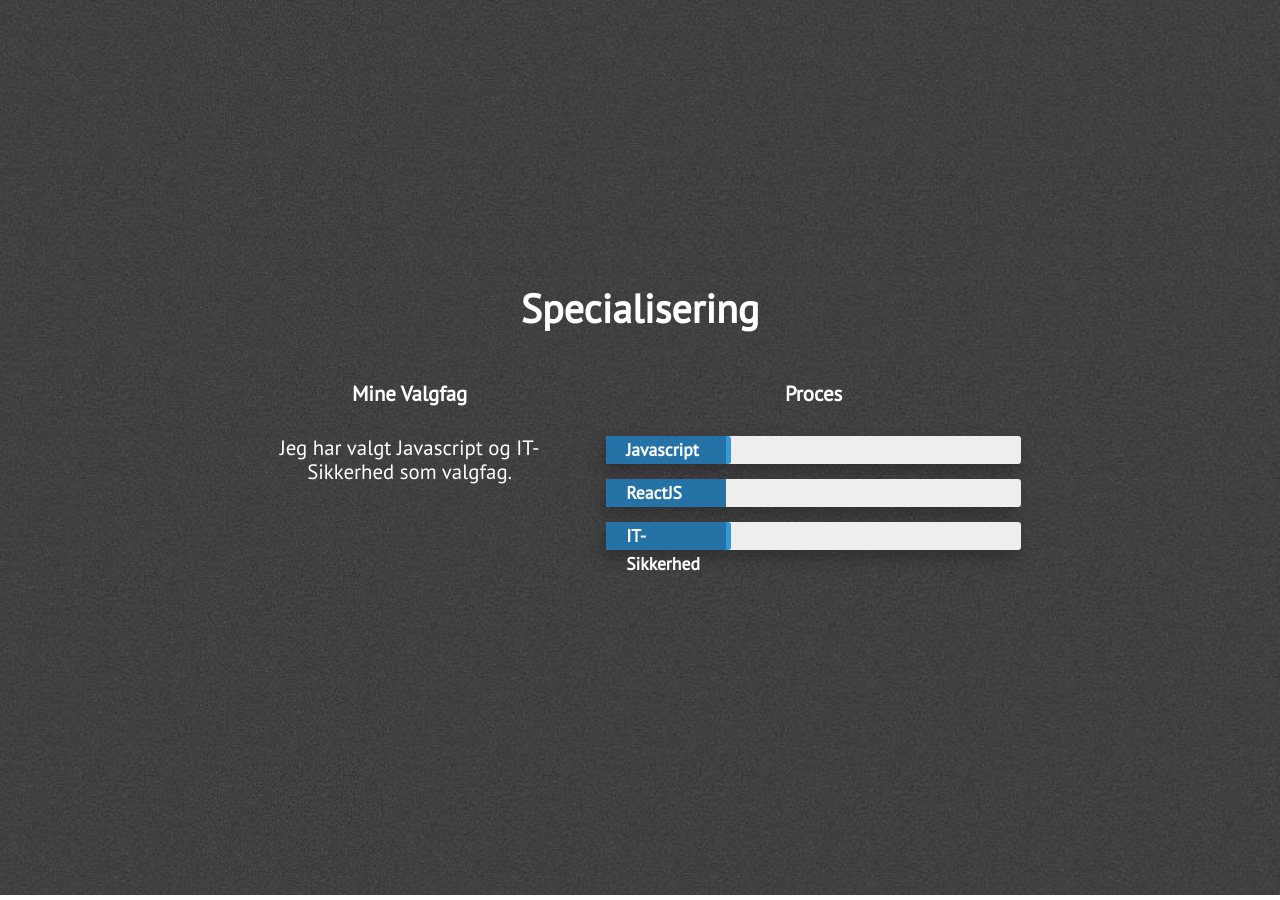
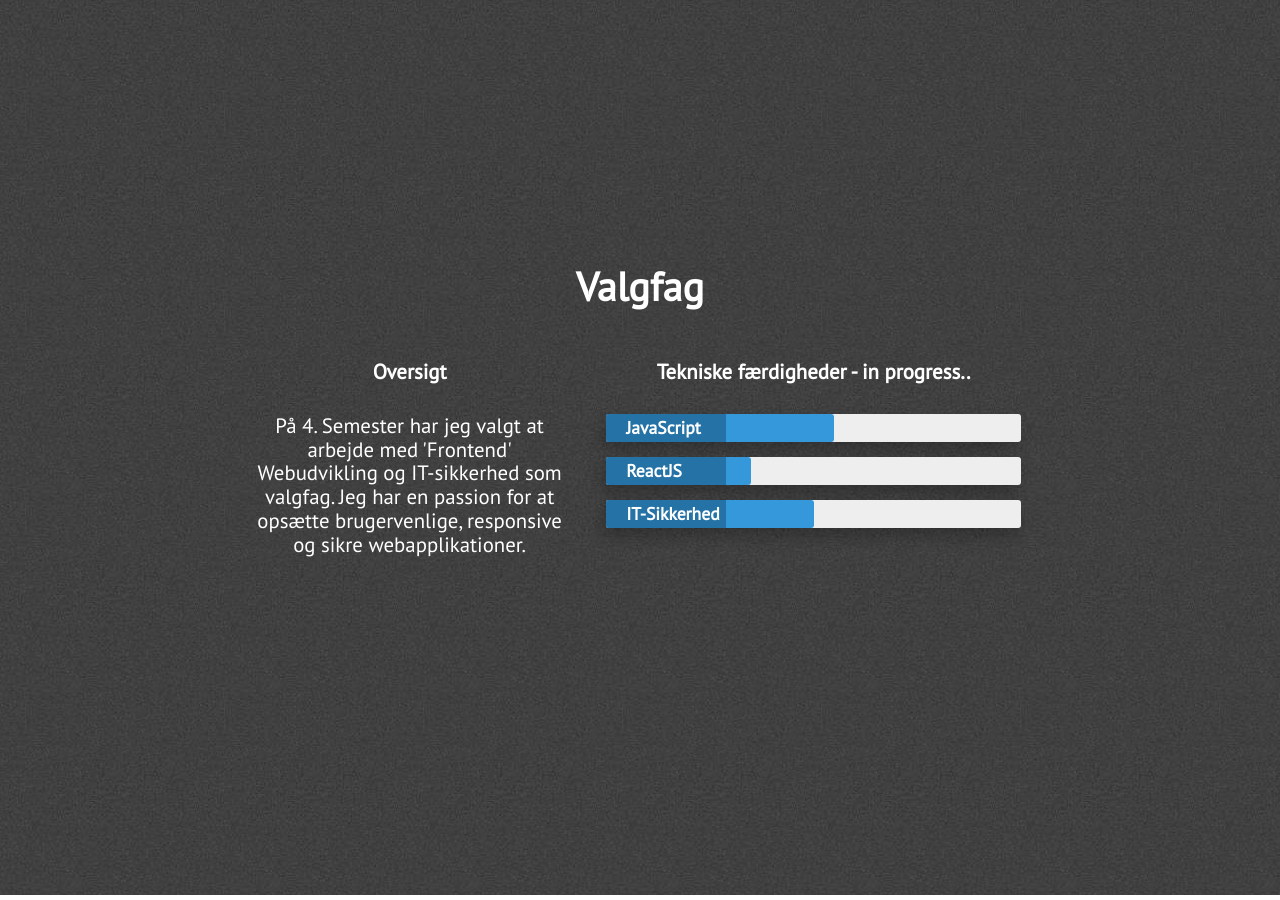
Before and after one commit to JustinAnthonyKapelke/Portfolio2, a Jekyll site: the page built from index.html, in a window 1280 px wide and 900 px high, scrolled down 2005 px. Built offline with Jekyll 4.4.1, drawn with Linux system fonts in a browser that asks for light colours; nearby versions of some CDN libraries.

Commit message:
Update skills.html

```diff
--- a/_includes/skills.html
+++ b/_includes/skills.html
@@ -1,33 +1,35 @@
-
 <div class="section-wrapper">
     <section class="section skills" id="skills">
         <div>
-            <div class="section-heading" id="skills-text">Specialisering</div>
+            <div class="section-heading" id="skills-text">Valgfag</div>
 
             <div class="skills-grid">
                 <div class="what-i-do">
-                    <h3 class="center-align skills-subsection">Mine Valgfag</h3>
+                    <h3 class="center-align skills-subsection">Oversigt</h3>
                     <p class="paragraph-text center-align">
-                        Jeg har valgt Javascript og IT-Sikkerhed som valgfag.
+                       På 4. Semester har jeg valgt at arbejde med 'Frontend' Webudvikling og IT-sikkerhed som valgfag. Jeg har en passion for at opsætte brugervenlige, responsive og sikre webapplikationer.
                     </p>
                 </div>
                 <div class="technical-skills">
-                    <h3 class="center-align skills-subsection">Proces</h3>
+                    <h3 class="center-align skills-subsection">Tekniske færdigheder - in progress..</h3>
                     <div class="progress-bars">
-                        <div class="skillbar clearfix " data-percent="30%">
-                            <div class="skillbar-title" style="background: #2980b9;"><span>Javascript</span></div>
+                        <div class="skillbar clearfix " data-percent="55%">
+                            <div class="skillbar-title" style="background: #2980b9;"><span>JavaScript</span></div>
                             <div class="skillbar-bar" style="background: #3498db;"></div>
                         </div> <!-- End Skill Bar -->
 
-                        <div class="skillbar clearfix " data-percent="20%">
+                        <div class="skillbar clearfix " data-percent="35%">
                             <div class="skillbar-title" style="background: #2980b9;"><span>ReactJS</span></div>
                             <div class="skillbar-bar" style="background: #3498db;"></div>
                         </div> <!-- End Skill Bar -->
 
-                        <div class="skillbar clearfix " data-percent="30%">
-                            <div class="skillbar-title" style="background: #2980b9;"><span>IT-Sikkerhed</span></div>
+                       <div class="skillbar clearfix " data-percent="50%">
+                            <div class="skillbar-title" style="background: #2980b9; white-space: nowrap; overflow: hidden; text-overflow: ellipsis;"><span>IT-Sikkerhed</span></div>
                             <div class="skillbar-bar" style="background: #3498db"></div>
+                        </div>
                         </div> <!-- End Skill Bar -->
+
+
                     </div>
                 </div>
             </div>
```
